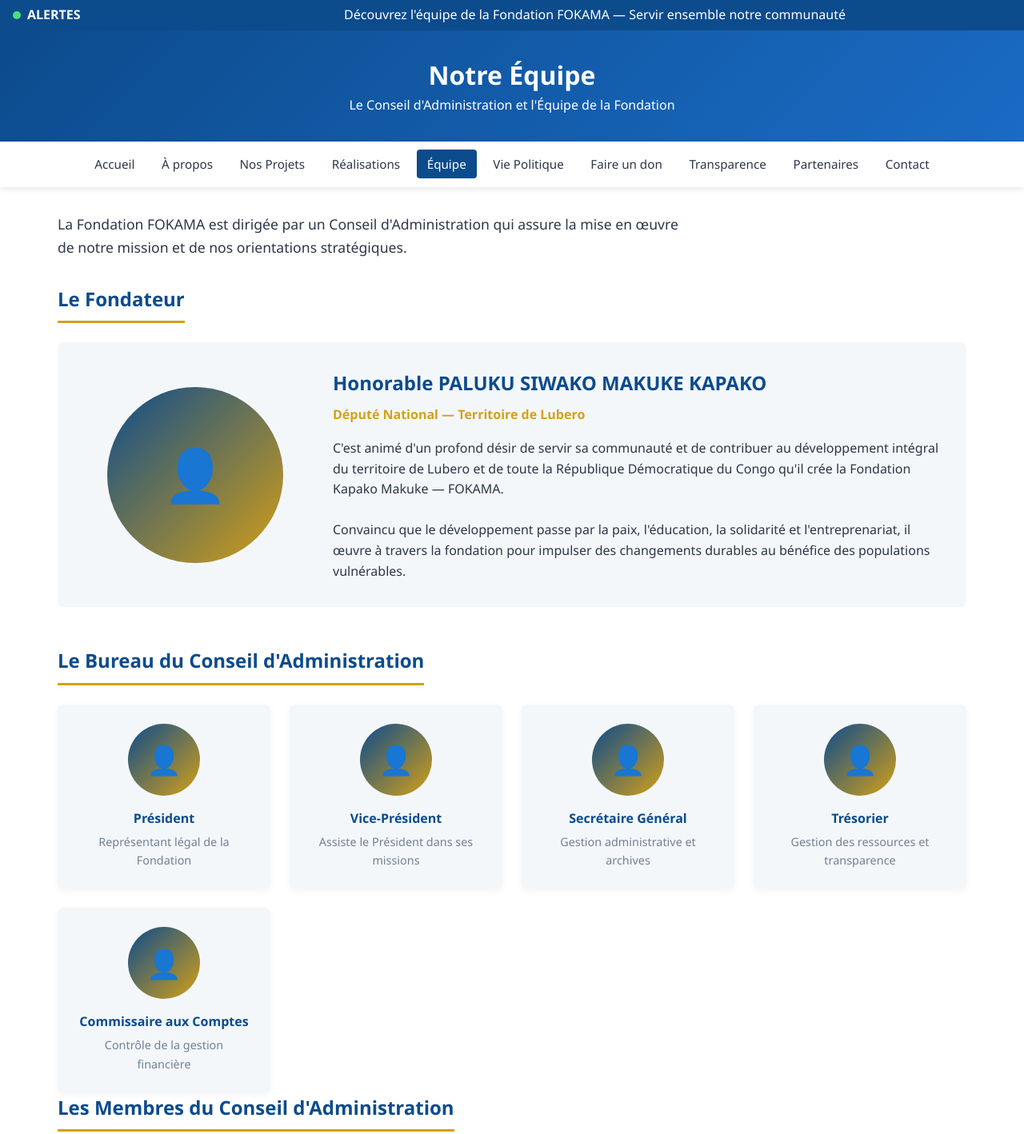
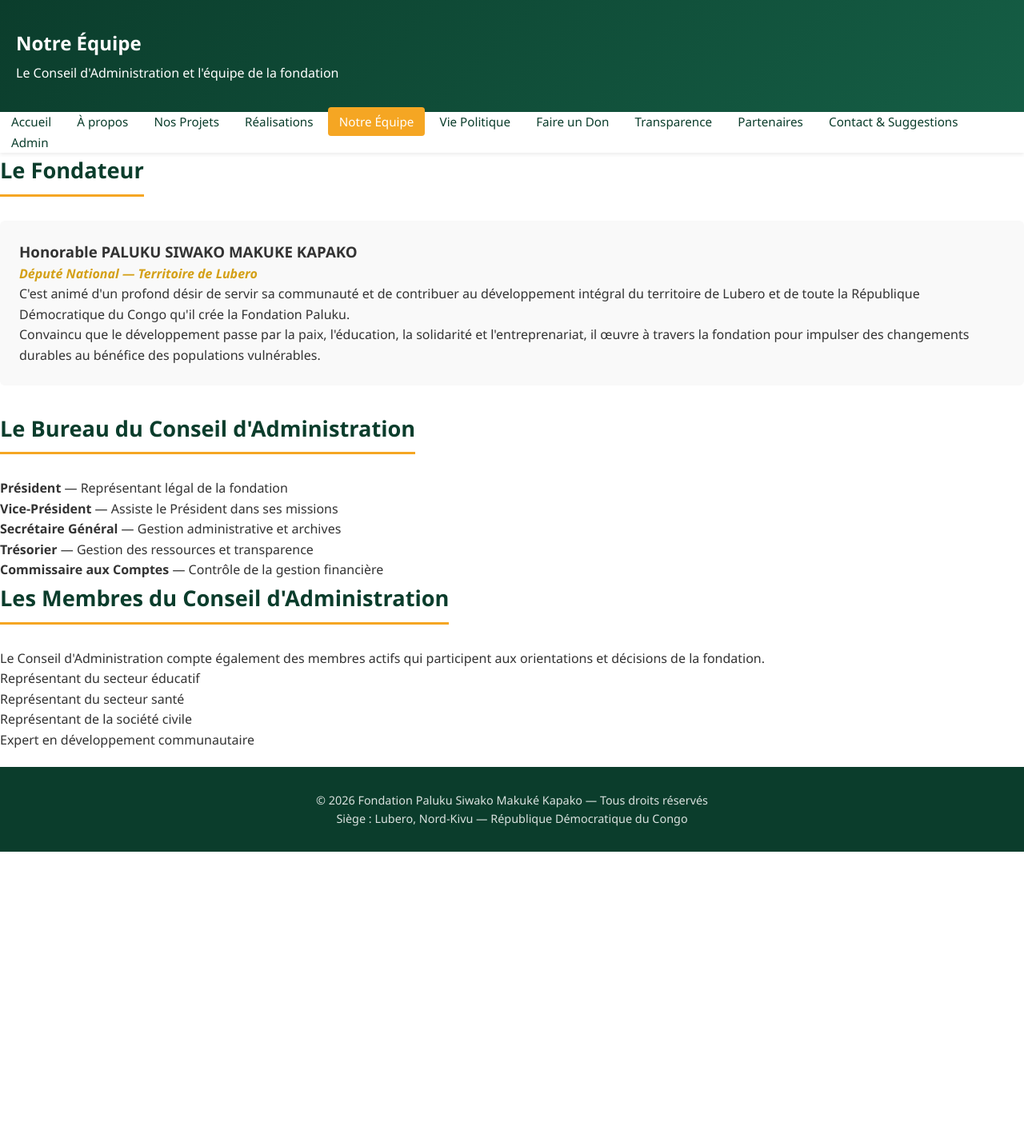
Before and after one commit to omarionup/ho.paluku, a plain HTML site: page equipe.html in a window 1280 px wide. Shown: the top 1418 px of the page at 80% size. After the commit the page ends 1065 px from the top, so only its background shows below. Drawn offline with Linux system fonts and the light colour scheme.

Commit message:
equipe.html

```diff
--- a/equipe.html
+++ b/equipe.html
@@ -3,144 +3,63 @@
 <head>
     <meta charset="UTF-8">
     <meta name="viewport" content="width=device-width, initial-scale=1.0">
-    <title>Notre Équipe - FOKAMA</title>
-    <style>
-        *{margin:0;padding:0;box-sizing:border-box;font-family:'Segoe UI',Tahoma,Geneva,Verdana,sans-serif;}
-        :root{--bleu:#0c4b8c;--or:#d4a017;--claire:#f4f7fa;--sombre:#2d3748;}
-        body{line-height:1.6;color:var(--sombre);background:#fff;}
-
-        .alerte-bar{position:fixed;top:0;left:0;right:0;background:var(--bleu);color:white;padding:0.4rem 1rem;z-index:100;display:flex;align-items:center;gap:1rem;overflow:hidden;}
-        .alerte-label{font-weight:bold;white-space:nowrap;display:flex;align-items:center;gap:0.5rem;flex-shrink:0;}
-        .led-indicator{width:10px;height:10px;border-radius:50%;background:#4ade80;animation:clignotant 1s infinite;display:inline-block;}
-        @keyframes clignotant{0%{opacity:1;}50%{opacity:0.3;}100%{opacity:1;}}
-        .alerte-text{white-space:nowrap;animation:defile 20s linear infinite;}
-        @keyframes defile{0%{transform:translateX(100%);}100%{transform:translateX(-100%);}}
-
-        header{margin-top:36px;background:linear-gradient(135deg,var(--bleu) 0%,#1a6bc5 100%);color:white;padding:2rem 0;text-align:center;}
-        nav{background:white;box-shadow:0 2px 8px rgba(0,0,0,0.1);position:sticky;top:36px;z-index:99;}
-        nav ul{list-style:none;display:flex;flex-wrap:wrap;justify-content:center;gap:0.5rem;padding:1rem;}
-        nav a{text-decoration:none;color:var(--sombre);font-weight:500;padding:0.5rem 0.8rem;border-radius:4px;transition:0.3s;font-size:0.95rem;}
-        nav a:hover,nav a.active{background:var(--bleu);color:white;}
-
-        .container{max-width:1200px;margin:0 auto;padding:2rem;}
-        h2{color:var(--bleu);margin-bottom:1.5rem;border-bottom:3px solid var(--or);padding-bottom:0.5rem;display:inline-block;}
-        .intro{font-size:1.1rem;max-width:800px;margin-bottom:2rem;}
-
-        .fondateur-card{display:grid;grid-template-columns:280px 1fr;gap:2rem;background:var(--claire);border-radius:8px;padding:2rem;margin-bottom:3rem;align-items:center;}
-        @media(max-width:768px){.fondateur-card{grid-template-columns:1fr;}}
-        .fondateur-photo{width:220px;height:220px;border-radius:50%;background:linear-gradient(135deg,var(--bleu) 0%,var(--or) 100%);display:flex;align-items:center;justify-content:center;color:white;font-size:4rem;margin:0 auto;text-align:center;flex-shrink:0;}
-        .fondateur-info h3{color:var(--bleu);font-size:1.5rem;margin-bottom:0.5rem;}
-        .fondateur-info .titre{color:var(--or);font-weight:bold;margin-bottom:1rem;}
-
-        .conseil-grid{display:grid;grid-template-columns:repeat(auto-fill,minmax(240px,1fr));gap:1.5rem;}
-        .membre-card{background:var(--claire);border-radius:8px;padding:1.5rem;text-align:center;box-shadow:0 3px 10px rgba(0,0,0,0.05);transition:0.3s;}
-        .membre-card:hover{transform:translateY(-5px);box-shadow:0 6px 20px rgba(0,0,0,0.08);}
-        .membre-photo{width:90px;height:90px;border-radius:50%;background:linear-gradient(135deg,var(--bleu) 0%,var(--or) 100%);display:flex;align-items:center;justify-content:center;color:white;font-size:2.2rem;margin:0 auto 1rem;}
-        .membre-nom{font-weight:bold;color:var(--bleu);margin-bottom:0.3rem;}
-        .membre-poste{font-size:0.9rem;color:#718096;}
-
-        footer{background:var(--sombre);color:white;text-align:center;padding:2rem;margin-top:3rem;}
-    </style>
+    <title>Notre Équipe — Fondation Paluku</title>
+    <link rel="stylesheet" href="style.css">
 </head>
 <body>
-    <div class="alerte-bar">
-        <span class="alerte-label"><span class="led-indicator"></span> ALERTES</span>
-        <span class="alerte-text">Découvrez l'équipe de la Fondation FOKAMA — Servir ensemble notre communauté</span>
-    </div>
 
     <header>
         <h1>Notre Équipe</h1>
-        <p>Le Conseil d'Administration et l'Équipe de la Fondation</p>
+        <p>Le Conseil d'Administration et l'équipe de la fondation</p>
     </header>
 
     <nav>
-        <ul>
-            <li><a href="index.html">Accueil</a></li>
-            <li><a href="a-propos.html">À propos</a></li>
-            <li><a href="nos-projets.html">Nos Projets</a></li>
-            <li><a href="realisations.html">Réalisations</a></li>
-            <li><a href="equipe.html" class="active">Équipe</a></li>
-            <li><a href="vie-politique.html">Vie Politique</a></li>
-            <li><a href="faire-un-don.html">Faire un don</a></li>
-            <li><a href="transparence.html">Transparence</a></li>
-            <li><a href="partenaires.html">Partenaires</a></li>
-            <li><a href="contact.html">Contact</a></li>
-        </ul>
+        <a href="index.html">Accueil</a>
+        <a href="a-propos.html">À propos</a>
+        <a href="projets.html">Nos Projets</a>
+        <a href="realisations.html">Réalisations</a>
+        <a href="equipe.html" class="actif">Notre Équipe</a>
+        <a href="politique.html">Vie Politique</a>
+        <a href="don.html">Faire un Don</a>
+        <a href="transparence.html">Transparence</a>
+        <a href="partenaires.html">Partenaires</a>
+        <a href="contact.html">Contact & Suggestions</a>
+        <a href="admin.html">Admin</a>
     </nav>
 
-    <div class="container">
-        <p class="intro">La Fondation FOKAMA est dirigée par un Conseil d'Administration qui assure la mise en œuvre de notre mission et de nos orientations stratégiques.</p>
-
-        <h2>Le Fondateur</h2>
-        <div class="fondateur-card">
-            <div class="fondateur-photo">👤</div>
-            <div class="fondateur-info">
+    <main>
+        <section>
+            <h2>Le Fondateur</h2>
+            <div style="background:#f9f9f9;padding:1.5rem;border-radius:6px;margin-bottom:2rem;">
                 <h3>Honorable PALUKU SIWAKO MAKUKE KAPAKO</h3>
-                <div class="titre">Député National — Territoire de Lubero</div>
-                <p>C'est animé d'un profond désir de servir sa communauté et de contribuer au développement intégral du territoire de Lubero et de toute la République Démocratique du Congo qu'il crée la Fondation Kapako Makuke — FOKAMA.</p>
-                <br>
+                <p style="font-style:italic;color:#d4a017;font-weight:bold;">Député National — Territoire de Lubero</p>
+                <p>C'est animé d'un profond désir de servir sa communauté et de contribuer au développement intégral du territoire de Lubero et de toute la République Démocratique du Congo qu'il crée la Fondation Paluku.</p>
                 <p>Convaincu que le développement passe par la paix, l'éducation, la solidarité et l'entreprenariat, il œuvre à travers la fondation pour impulser des changements durables au bénéfice des populations vulnérables.</p>
             </div>
-        </div>
 
-        <h2>Le Bureau du Conseil d'Administration</h2>
-        <div class="conseil-grid">
-            <div class="membre-card">
-                <div class="membre-photo">👤</div>
-                <div class="membre-nom">Président</div>
-                <div class="membre-poste">Représentant légal de la Fondation</div>
-            </div>
-            <div class="membre-card">
-                <div class="membre-photo">👤</div>
-                <div class="membre-nom">Vice-Président</div>
-                <div class="membre-poste">Assiste le Président dans ses missions</div>
-            </div>
-            <div class="membre-card">
-                <div class="membre-photo">👤</div>
-                <div class="membre-nom">Secrétaire Général</div>
-                <div class="membre-poste">Gestion administrative et archives</div>
-            </div>
-            <div class="membre-card">
-                <div class="membre-photo">👤</div>
-                <div class="membre-nom">Trésorier</div>
-                <div class="membre-poste">Gestion des ressources et transparence</div>
-            </div>
-            <div class="membre-card">
-                <div class="membre-photo">👤</div>
-                <div class="membre-nom">Commissaire aux Comptes</div>
-                <div class="membre-poste">Contrôle de la gestion financière</div>
-            </div>
-        </div>
+            <h2>Le Bureau du Conseil d'Administration</h2>
+            <ul>
+                <li><strong>Président</strong> — Représentant légal de la fondation</li>
+                <li><strong>Vice-Président</strong> — Assiste le Président dans ses missions</li>
+                <li><strong>Secrétaire Général</strong> — Gestion administrative et archives</li>
+                <li><strong>Trésorier</strong> — Gestion des ressources et transparence</li>
+                <li><strong>Commissaire aux Comptes</strong> — Contrôle de la gestion financière</li>
+            </ul>
 
-        <h2>Les Membres du Conseil d'Administration</h2>
-        <p style="margin-bottom:1.5rem;">Le Conseil d'Administration compte également des membres actifs qui participent aux orientations et décisions de la fondation.</p>
-        <div class="conseil-grid">
-            <div class="membre-card">
-                <div class="membre-photo">👤</div>
-                <div class="membre-nom">Membre du CA</div>
-                <div class="membre-poste">Représentant du secteur éducatif</div>
-            </div>
-            <div class="membre-card">
-                <div class="membre-photo">👤</div>
-                <div class="membre-nom">Membre du CA</div>
-                <div class="membre-poste">Représentant du secteur santé</div>
-            </div>
-            <div class="membre-card">
-                <div class="membre-photo">👤</div>
-                <div class="membre-nom">Membre du CA</div>
-                <div class="membre-poste">Représentant de la société civile</div>
-            </div>
-            <div class="membre-card">
-                <div class="membre-photo">👤</div>
-                <div class="membre-nom">Membre du CA</div>
-                <div class="membre-poste">Expert en développement communautaire</div>
-            </div>
-        </div>
-    </div>
+            <h2>Les Membres du Conseil d'Administration</h2>
+            <p>Le Conseil d'Administration compte également des membres actifs qui participent aux orientations et décisions de la fondation.</p>
+            <ul>
+                <li>Représentant du secteur éducatif</li>
+                <li>Représentant du secteur santé</li>
+                <li>Représentant de la société civile</li>
+                <li>Expert en développement communautaire</li>
+            </ul>
+        </section>
+    </main>
 
     <footer>
-        <p>&copy; 2026 FOKAMA — Fondation Kapako Makuke. Tous droits réservés.</p>
-        <p>Siège : Lubero, Nord-Kivu — RDC</p>
+        <p>&copy; 2026 Fondation Paluku Siwako Makuké Kapako — Tous droits réservés</p>
+        <p>Siège : Lubero, Nord-Kivu — République Démocratique du Congo</p>
     </footer>
 </body>
 </html>
```
